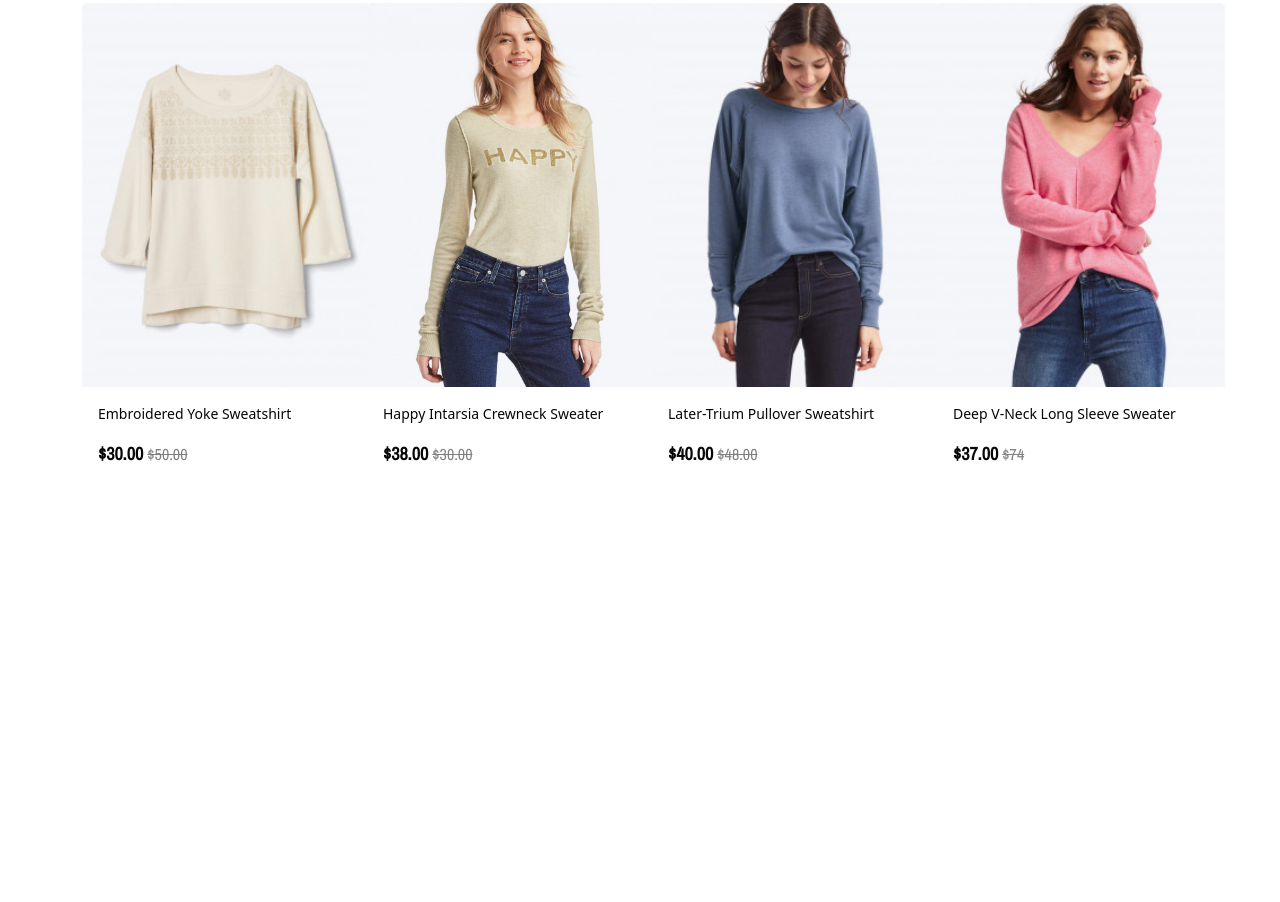
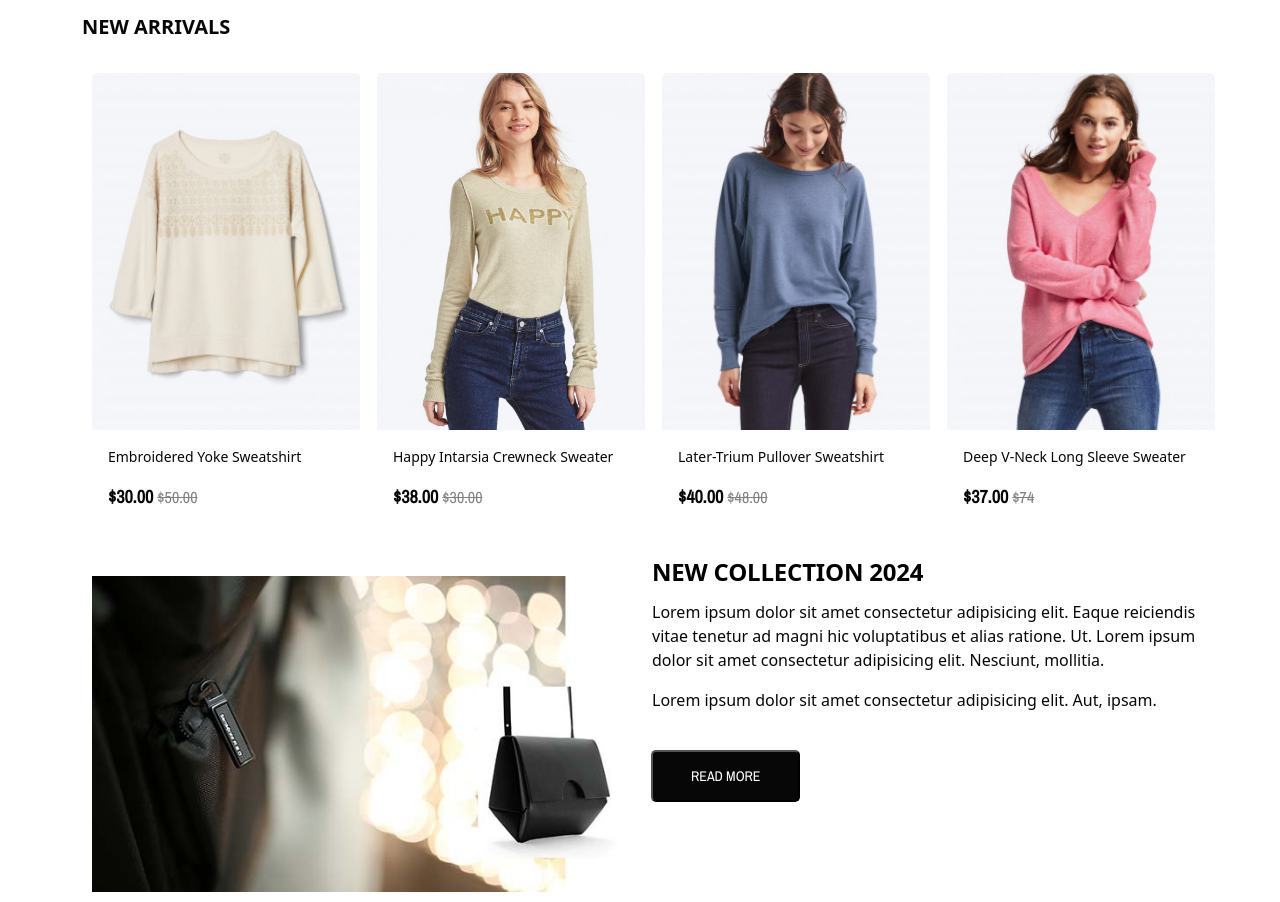
Before and after one commit to Hammas2580/E-commerce-Shopping-Website, a plain HTML site: page index.html in a window 1280 px wide. Shown: the part 880-1782 px from the top of the page. Before the commit the page ends 1363 px from the top, so only its background shows below. Drawn offline with Linux system fonts and the light colour scheme.

Commit message:
card section section done

```diff
--- a/index.html
+++ b/index.html
@@ -148,8 +148,8 @@
       </button>
     </div>
     <!-- card section -->
-    <section>
-      <div class="container p-3">
+    <section class="main-class p-3">
+      <div class="container">
         <div class="card_heading">
           <h3>NEW ARRIVALS</h3>
         </div>
@@ -190,7 +190,7 @@
               </div>
             </div>
           </div>
-          <div class="col-12 col-sm-12 col-md-6 col-lg-3 col-xl-3 col-xxl-3">
+          <div class="col-12 col-sm-6 col-md-6 col-lg-3 col-xl-3 col-xxl-3">
             <div class="card" style="width: 18rem">
               <img
                 src="./aseets/images/card images 3.jpg"
@@ -206,7 +206,7 @@
               </div>
             </div>
           </div>
-          <div class="col-12 col-sm-12 col-md-6 col-lg-3 col-xl-3 col-xxl-3">
+          <div class="col-12 col-sm-6 col-md-6 col-lg-3 col-xl-3 col-xxl-3">
             <div class="card" style="width: 18rem">
               <img
                 src="./aseets/images/card images 5.jpg"
@@ -220,6 +220,42 @@
                 <span>$37.00</span>
                 <del>$74</del>
               </div>
+            </div>
+          </div>
+        </div>
+      </div>
+    </section>
+    <!-- --- about section--- -->
+    <section>
+      <div class="container">
+        <div class="row">
+          <div class="col-12 col-sm-12 col-md-6 col-lg-6 col-xl-6">
+            <div class="card">
+              <div class="about_images">
+                <img
+                  src="./aseets/images/about section section.jpg"
+                  alt="about section images"
+                  class="img-fluid img-thambnail"
+                />
+              </div>
+            </div>
+          </div>
+          <div class="col-12 col-sm-12 col-md-6 col-lg-6 col-xl-6">
+            <div class="about_contant">
+              <h3 class="about_text">NEW COLLECTION 2024</h3>
+              <p class="about_paragraph">
+                Lorem ipsum dolor sit amet consectetur adipisicing elit. Eaque
+                reiciendis vitae tenetur ad magni hic voluptatibus et alias
+                ratione. Ut. Lorem ipsum dolor sit amet consectetur adipisicing
+                elit. Nesciunt, mollitia.
+              </p>
+              <p class="paragraph">
+                Lorem ipsum dolor sit amet consectetur adipisicing elit. Aut,
+                ipsam.
+              </p>
+            </div>
+            <div class="about_button">
+              <button type="button" class="btn-about-section">READ MORE</button>
             </div>
           </div>
         </div>
--- a/style sheet/responsive.css
+++ b/style sheet/responsive.css
@@ -3,6 +3,10 @@
   .carousel-item img {
     width: 100% !important;
     height: 500px !important;
+  }
+  .carousel-item {
+    height: 100vh !important;
+    height: 100vh !important;
   }
   /* --card secttion */
   .card_heading {
@@ -14,3 +18,66 @@
     width: 100% !important;
   }
 }
+/* ---for  576 to 767 screen */
+@media (min-width: 576px) and (max-width: 767px) {
+  .card_heading {
+    text-align: center !important;
+    margin: 0px !important;
+    padding: 0px !important;
+  }
+  .card {
+    padding: 10px !important;
+  }
+}
+/* --for loptop screen--- */
+@media (max-width: 992px) {
+  .card_heading {
+    text-align: center !important;
+    margin: 10px !important;
+    padding: 5px !important;
+  }
+  .card {
+    padding: 0px !important;
+  }
+  .carousel-item {
+    height: auto !important;
+    height: 100vh !important;
+  }
+  .carousel-caption {
+    top: 10% !important;
+    bottom: 0 !important;
+    left: 10% !important;
+    right: 0 !important ;
+
+  }
+  .about_images img{
+    /* height: 100px !important; */
+  }
+}
+/* ---for large scren */
+@media (max-width:1300px){
+    /* ---for slider section--- */
+    .carousel-item {
+        height: auto !important;
+        height: 100vh !important;
+      }
+      .carousel-caption {
+        top: 15% !important;
+        bottom: 10% !important;
+        left: 10% !important;
+        right: 0 !important ;
+
+      }
+      /* ---for card section */
+      .card{
+        padding: 10px !important;
+      }
+      /* ---about section--- */
+      .about_images img{
+        height: auto !important;
+        width: 100% !important;
+      }
+      .about_contant{
+        margin-top: 20px !important;
+      }
+}
--- a/style sheet/style.css
+++ b/style sheet/style.css
@@ -40,6 +40,7 @@ header {
 /* ---slider section--- */
 .carousel-item {
   height: 90vh !important;
+  height: 100vh !important;
 }
 .carousel-caption {
   top: 30% !important;
@@ -78,7 +79,7 @@ header {
 }
 /* ---card section--- */
 .card_heading {
-  margin-top: 20px !important;
+  margin-top: px !important;
 }
 .card_heading h3 {
   font-size: 20px !important;
@@ -104,3 +105,42 @@ header {
   font-family: narrow font !important;
   color: grey !important;
 }
+/* ---card section--- */
+.about_images{
+  margin-top: 30px !important;
+}
+.about_contant {
+  margin-top: 80px !important  ;
+}
+.about_button {
+  margin-top: 20px !important;
+}
+.about_button .btn-about-section {
+  margin-top: 18px;
+  margin-left: -1px;
+  padding: 14px 37px 13px 38px;
+  font-size: 14px;
+  font-weight: 400;
+  background: var(--text-color) !important;
+  color: #fff;
+
+  font-family: narrow font !important;
+  border-radius: 5px !important;
+}
+.about_text {
+  color: #000;
+  font-size: 24px;
+  font-weight: 700;
+  line-height: 1.333;
+  letter-spacing: -0.2px;
+  margin: 0 0 12px;
+  text-transform: uppercase;
+}
+.about_contant .about_paragraph {
+  font-size: 16px !important;
+  color: var(--text-color) !important;
+}
+.paragraph {
+  font-size: 16px !important;
+  color: var(--text-color) !important;
+}
```
Also changed, not shown: aseets/images/about section section.jpg (added). Lines whose indentation alone changed are shown as unchanged.
